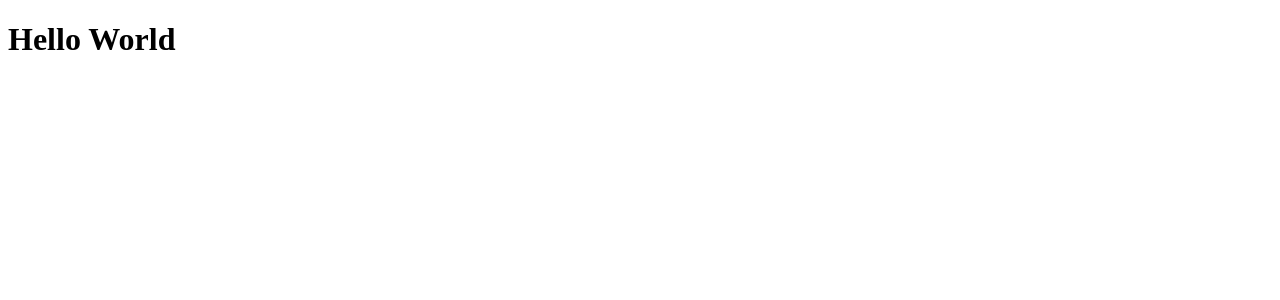
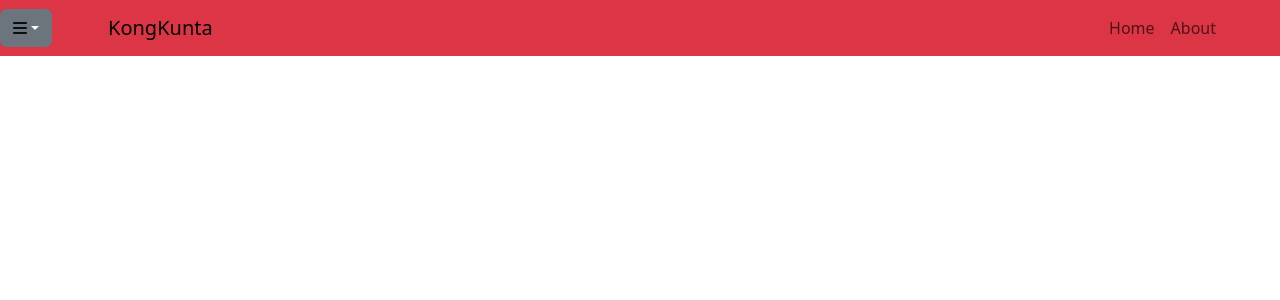
Before and after one commit to KongKunta/react, a React (Vite) app: page / in a window 1280 px wide. Shown: the top 300 px of the page. Built offline with nearby package versions, Linux system fonts and the light colour scheme.

Commit message:
added navbar

```diff
--- a/index.html
+++ b/index.html
@@ -4,6 +4,8 @@
     <meta charset="UTF-8" />
     <meta name="viewport" content="width=device-width, initial-scale=1.0" />
     <title>CRM</title>
+    <link href="https://cdn.jsdelivr.net/npm/bootstrap@5.3.2/dist/css/bootstrap.min.css" rel="stylesheet" integrity="sha384-T3c6CoIi6uLrA9TneNEoa7RxnatzjcDSCmG1MXxSR1GAsXEV/Dwwykc2MPK8M2HN" crossorigin="anonymous">
+    <script defer src="https://cdn.jsdelivr.net/npm/bootstrap@5.3.2/dist/js/bootstrap.bundle.min.js" integrity="sha384-C6RzsynM9kWDrMNeT87bh95OGNyZPhcTNXj1NW7RuBCsyN/o0jlpcV8Qyq46cDfL" crossorigin="anonymous"></script>
   </head>
   <body>
     <div id="root"></div>
--- a/package.json
+++ b/package.json
@@ -10,6 +10,11 @@
     "preview": "vite preview"
   },
   "dependencies": {
+    "@fortawesome/fontawesome-svg-core": "^6.4.2",
+    "@fortawesome/free-brands-svg-icons": "^6.4.2",
+    "@fortawesome/free-regular-svg-icons": "^6.4.2",
+    "@fortawesome/free-solid-svg-icons": "^6.4.2",
+    "@fortawesome/react-fontawesome": "^0.2.0",
     "react": "^18.2.0",
     "react-dom": "^18.2.0"
   },
@@ -21,6 +26,7 @@
     "eslint-plugin-react": "^7.32.2",
     "eslint-plugin-react-hooks": "^4.6.0",
     "eslint-plugin-react-refresh": "^0.4.3",
+    "nodemon": "^3.0.1",
     "vite": "^4.4.5"
   }
 }
--- a/src/App.jsx
+++ b/src/App.jsx
@@ -1,9 +1,12 @@
-function App () {
+import Navbar from './Navbar'
+
+function App(){
   return (
     <div>
-      <h1>Hello World</h1>
+      <Navbar />
     </div>
   )
 }
 
-export default App
+
+export default App;
--- /dev/null
+++ b/src/Navbar.jsx
@@ -0,0 +1,37 @@
+import {FontAwesomeIcon} from '@fortawesome/react-fontawesome'
+import {faBars} from '@fortawesome/free-solid-svg-icons'
+
+function Navbar () {
+  return (
+    <div>
+      <nav class="navbar navbar-expand bg-danger" >
+      <div class="dropdown">
+          <button class="btn btn-secondary dropdown-toggle" type="button" id="dropdownMenuButton1" data-bs-toggle="dropdown" aria-expanded="false">
+          <FontAwesomeIcon icon={faBars} style={{ color: "#0d0d0d" }} />
+          </button>
+          <ul class="dropdown-menu" aria-labelledby="dropdownMenuButton1">
+            <li><a class="dropdown-item" href="#">Action</a></li>
+            <li><a class="dropdown-item" href="#">Another action</a></li>
+            <li><a class="dropdown-item" href="#">Something else here</a></li>
+          </ul>
+        </div>
+        <div class="container">
+          <a href="#" class="navbar-brand">KongKunta</a>
+          <ul class="navbar-nav">
+            <li class="nav-item">
+              <a href="#" class="nav-link">Home</a>
+            </li>
+            <li class="nav-item">
+              <a href="#" class="nav-link">About</a>
+            </li>
+          </ul>
+        </div>
+      </nav>
+      <div class="bg-danger">
+
+      </div>
+    </div>
+  )
+}
+
+export default Navbar
```
Also changed, not shown: 1 other file (tests, documents, lock files or other folders).
